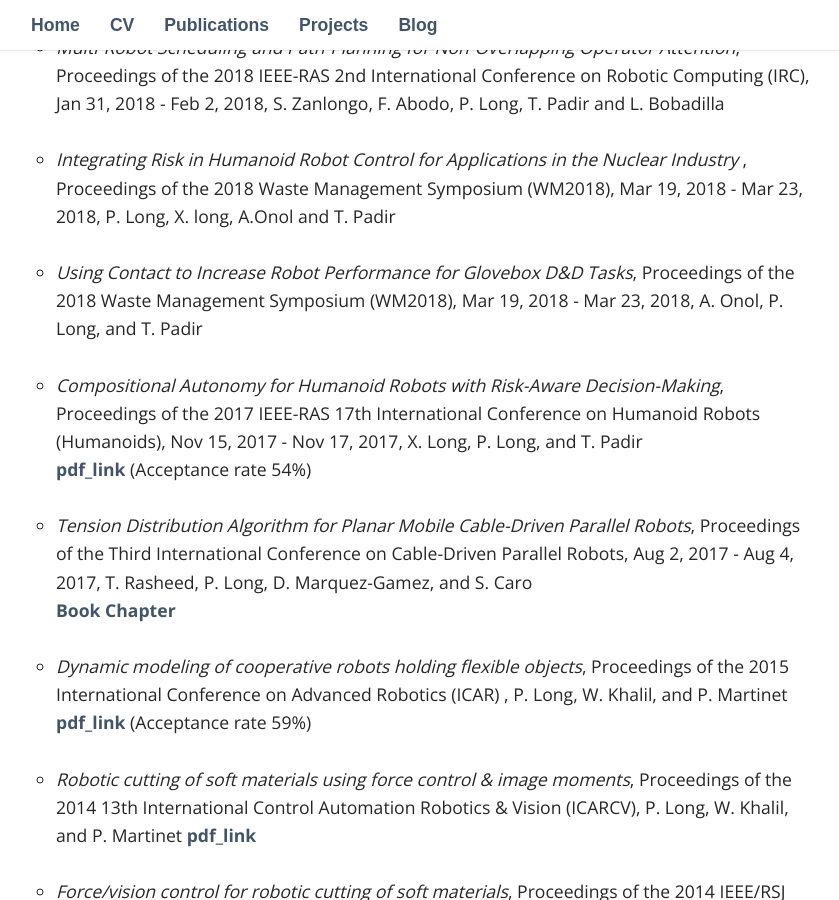
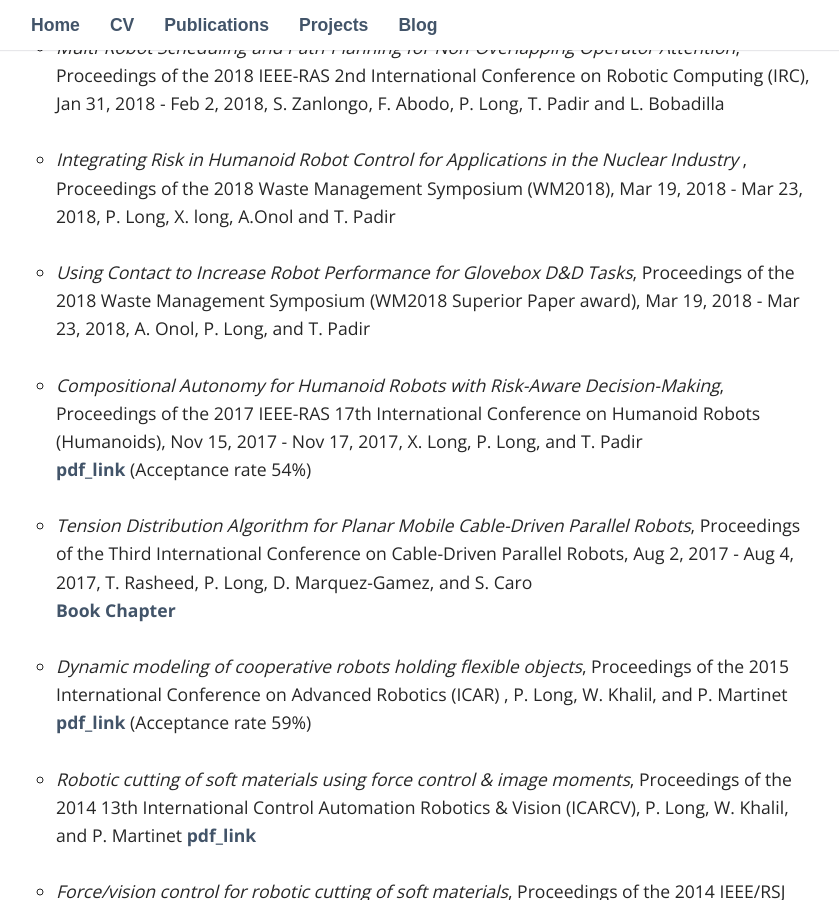
Before and after one commit to philip-long/philip-long.github.io, a Jekyll site: the page built from publications/index.html, in a window 1280 px wide and 900 px high, scrolled down 1517 px. Shown: the whole window, without its empty margins (224-1063 px from the left). Built offline with Jekyll 4.4.1, drawn with Linux system fonts in a browser that asks for light colours; nearby versions of some CDN libraries; some web fonts are replaced; library files that are not in the unit come from our copies; some of the changed text lies outside the part shown.

Commit message:
Update index.html

```diff
--- a/publications/index.html
+++ b/publications/index.html
@@ -99,7 +99,7 @@
    <br>
 
                  <li>
-     <i>Using Contact to Increase Robot Performance for Glovebox D&D Tasks</i>, Proceedings of the 2018 Waste Management Symposium (WM2018), Mar 19, 2018 - Mar 23, 2018, A. Onol, P. Long, and T. Padir<br>
+     <i>Using Contact to Increase Robot Performance for Glovebox D&D Tasks</i>, Proceedings of the 2018 Waste Management Symposium (WM2018 Superior Paper award), Mar 19, 2018 - Mar 23, 2018, A. Onol, P. Long, and T. Padir<br>
     </li>
    <br>
 
@@ -146,7 +146,7 @@
     </li>
     <br>
         <li>
-    <i>Modeling & control of a meat-cutting robotic cell</i>, Proceedings of the 2013 16th International Conference on Advanced Robotics (ICAR), P. Long, W. Khalil, and P. Martinet <a href="http://www.irccyn.ec-nantes.fr/~martinet/publis/2013/ICAR13-long.pdf"> pdf_link</a>
+    <i>Modeling & control of a meat-cutting robotic cell</i>, Proceedings of the 2013 16th International Conference on Advanced Robotics (ICAR Finalist best paper), P. Long, W. Khalil, and P. Martinet <a href="http://www.irccyn.ec-nantes.fr/~martinet/publis/2013/ICAR13-long.pdf"> pdf_link</a>
      </li>
     <br>
         <li>
```
